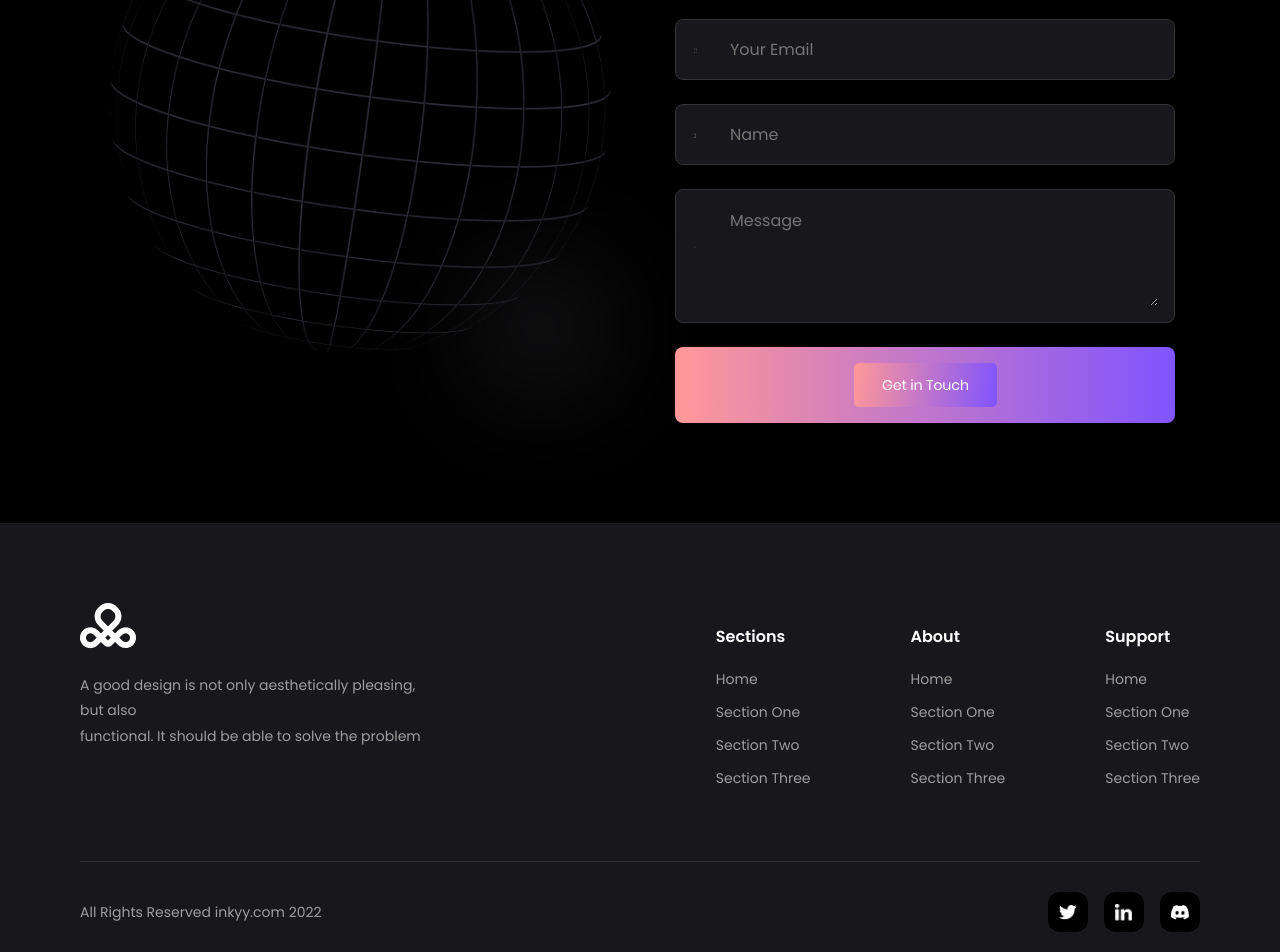
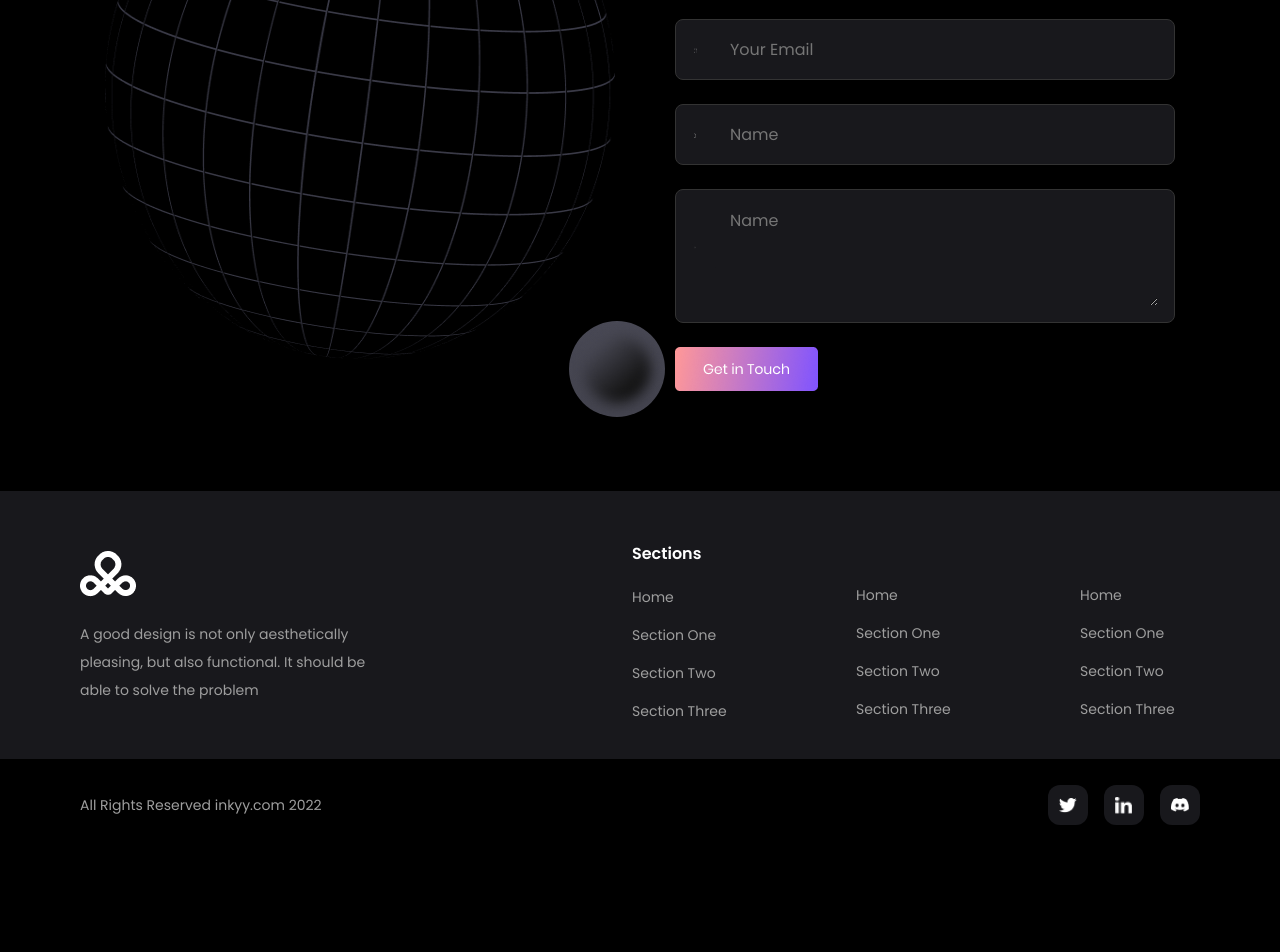
Before and after one commit to TARUN062005/figmaBanao, a React (Vite) app in the folder frontend/: page / in a window 1280 px wide. Shown: the part 6309-7261 px from the top of the page. After the commit the page ends 7160 px from the top, so only its background shows below. Built offline with nearby package versions, Linux system fonts and the light colour scheme.

Commit message:
updated the footer and contact

```diff
--- a/frontend/src/components/Contact/Contact.css
+++ b/frontend/src/components/Contact/Contact.css
@@ -93,32 +93,47 @@
 .wireframe-container {
     flex: 1;
     position: relative;
+    /* Sphere dimensions */
+    width: 542px;
+    height: 542px;
     display: flex;
     justify-content: center;
+    align-items: center;
 }
 
 .wireframe-sphere {
-    width: 100%;
-    max-width: 500px;
-    height: auto;
-    opacity: 0.8;
-}
-
-.blur-ellipse-top,
-.blur-ellipse-bottom {
-    position: absolute;
-    filter: blur(60px);
-    z-index: 0;
+    width: 542px;
+    height: 542px;
+    opacity: 1;
+    z-index: 1;
 }
 
 .blur-ellipse-top {
-    top: -10%;
-    left: 0;
+    position: absolute;
+    width: 64px;
+    height: 64px;
+    /* top: 3933px global vs sphere 3961px -> -28px local */
+    top: -28px;
+    /* left: 108px global vs sphere 130px -> -22px local */
+    left: -22px;
+    background: radial-gradient(1202.04% 1056.38% at 42.92% -7.08%, #494955 0%, #141414 100%);
+    backdrop-filter: blur(20px);
+    z-index: 2;
+    border-radius: 50%;
 }
 
 .blur-ellipse-bottom {
-    bottom: -10%;
-    right: 0;
+    position: absolute;
+    width: 96px;
+    height: 96px;
+    /* top: 4465px global vs sphere 3961px -> 504px local */
+    top: 504px;
+    /* left: 594px global vs sphere 130px -> 464px local */
+    left: 464px;
+    background: radial-gradient(1202.04% 1056.38% at 42.92% -7.08%, #494955 0%, #141414 100%);
+    backdrop-filter: blur(20px);
+    z-index: 2;
+    border-radius: 50%;
 }
 
 /* Contact Form */
@@ -183,16 +198,14 @@
 }
 
 .submit-btn {
-    background: linear-gradient(90deg, #ff9898, #8054ff);
-    border: none;
-    border-radius: 8px;
-    padding: 16px;
-    cursor: pointer;
-    transition: opacity 0.2s;
-    display: flex;
-    justify-content: center;
-    align-items: center;
+  background: transparent;   /* remove any background */
+  border: none;              /* remove button border */
+  padding: 0;                /* remove extra spacing */
+  margin: 0;
+  cursor: pointer;
+  display: inline-block;     /* shrink to image size */
 }
+
 
 .submit-btn:hover {
     opacity: 0.9;
--- a/frontend/src/components/Contact/Contact.jsx
+++ b/frontend/src/components/Contact/Contact.jsx
@@ -58,7 +58,7 @@ const Contact = () => {
 
             <div className="input-box message-input">
               <img src={fr6} alt="Message" />
-              <textarea placeholder="Message" className="hidden-textarea"></textarea>
+              <textarea placeholder="Name" className="hidden-textarea"></textarea>
             </div>
 
             <button className="submit-btn" type="submit">
--- a/frontend/src/components/Footer/Footer.css
+++ b/frontend/src/components/Footer/Footer.css
@@ -1,85 +1,127 @@
 .footer-section {
   width: 100%;
-    background-color: #18181c;
-    padding: 80px 0 20px;
   font-family: 'Poppins', sans-serif;
   color: #fff;
+  display: flex;
+  flex-direction: column;
 }
 
-.footer-container {
+/* ===== Shared Container ===== */
+
+.footer-content-container {
   max-width: 1440px;
   margin: 0 auto;
+  width: 100%;
   padding: 0 165px;
 }
 
-/* Top Section */
+/* ===== TOP SECTION ===== */
+
 .footer-top {
+  width: 100%;
+  min-height: 268px;
+  display: flex;
+  align-items: center;
+}
+
+/* Layout: brand left, nav right */
+
+.footer-top .footer-content-container {
   display: flex;
   justify-content: space-between;
-    flex-wrap: wrap;
-    gap: 60px;
-    margin-bottom: 60px;
+  align-items: flex-start;
 }
 
+/* ===== BRAND ===== */
+
 .footer-brand {
-    max-width: 350px;
+  max-width: 303px;
 }
 
 .footer-logo {
   width: 56px;
   height: auto;
-    margin-bottom: 24px;
+  margin-bottom: 23px;  /* space between logo and text */
+  margin-top: 31px;     /* pushes logo DOWN */
 }
+
 
 .footer-description {
   color: #9e9e9e;
   font-size: 14px;
-    line-height: 1.8;
+  line-height: 28px;
 }
+
+/* ===== NAVIGATION ===== */
 
 .footer-nav {
   display: flex;
-    gap: 100px;
-    flex-wrap: wrap;
+  gap: 104px; /* spacing between columns */
 }
+
+/* Each column */
+
+.nav-column {
+  display: flex;
+  flex-direction: column;
+  align-items: flex-start;
+  min-width: 120px;
+}
+
+/* Column heading */
 
 .nav-column h4 {
   font-size: 16px;
   font-weight: 600;
-    margin-bottom: 20px;
+  margin-bottom: 12px;
+  color: #ffffff;
 }
+
+/* 🔥 CRITICAL FIX — Align columns 2 & 3 with column 1 */
+
+.footer-nav .nav-column:nth-child(n+2)::before {
+  content: "";
+  display: block;
+  height: 44px;      /* heading height */
+  margin-bottom: 12px; /* same spacing as real heading */
+}
+
+/* Links */
 
 .nav-column a {
   display: block;
   color: #9e9e9e;
   font-size: 14px;
-    margin-bottom: 12px;
+  line-height: 38px;
+  text-decoration: none;
   transition: color 0.3s;
 }
 
 .nav-column a:hover {
-    color: white;
+  color: #ffffff;
 }
 
-.footer-divider {
-    border: none;
-    border-top: 1px solid rgba(255, 255, 255, 0.1);
-    margin-bottom: 30px;
+/* ===== BOTTOM BAR ===== */
+
+.footer-bottom {
+  width: 100%;
+  min-height: 92px;
+  display: flex;
+  align-items: center;
 }
 
-/* Bottom Bar */
-.footer-bottom {
+.footer-bottom-inner {
   display: flex;
   justify-content: space-between;
   align-items: center;
-    flex-wrap: wrap;
-    gap: 20px;
 }
 
 .copyright {
   color: #9e9e9e;
   font-size: 14px;
 }
+
+/* ===== SOCIAL ===== */
 
 .social-links {
   display: flex;
@@ -89,7 +131,7 @@
 .social-box {
   width: 40px;
   height: 40px;
-    background: black;
+  background: #18181c;
   border-radius: 12px;
   display: flex;
   justify-content: center;
@@ -107,32 +149,43 @@
   height: auto;
 }
 
+/* ===== RESPONSIVE ===== */
+
 @media (max-width: 1280px) {
-    .footer-container {
+  .footer-content-container {
     padding: 0 80px;
   }
 }
 
-@media (max-width: 1024px) {
+@media (max-width: 768px) {
+
   .footer-top {
+    padding: 40px 0;
+  }
+
+  .footer-content-container {
+    padding: 0 24px;
     flex-direction: column;
     gap: 40px;
   }
 
-    .footer-nav {
-        gap: 40px;
-        justify-content: space-between;
-        width: 100%;
-    }
+  .footer-top .footer-content-container {
+    flex-direction: column;
   }
 
-@media (max-width: 768px) {
-    .footer-container {
-        padding: 0 24px;
+  .footer-nav {
+    width: 100%;
+    justify-content: space-between;
   }
 
-    .footer-bottom {
+  .nav-column {
+    align-items: center;
+    text-align: center;
+  }
+
+  .footer-bottom-inner {
     flex-direction: column;
+    gap: 20px;
     text-align: center;
   }
 }
--- a/frontend/src/components/Footer/Footer.jsx
+++ b/frontend/src/components/Footer/Footer.jsx
@@ -5,23 +5,33 @@ import X_icon from "../../assets/ELEMENTS.png";
 import linkdin from "../../assets/Vector (2).png";
 import Discord from "../../assets/Vector (3).png";
 import group126 from "../../assets/Group 128.png";
+import group131 from "../../assets/Rectangle 57.png";
+import rect58 from "../../assets/Rectangle 58.png";
 
 const Footer = () => {
   return (
     <footer className="footer-section">
-      <div className="footer-container">
-
-        {/* Top Section */}
-        <div className="footer-top">
+      {/* Top Section */}
+      <div
+        className="footer-top"
+        style={{
+          backgroundImage: `url(${group131})`,
+          backgroundSize: 'cover',
+          backgroundPosition: 'center',
+          backgroundRepeat: 'no-repeat'
+        }}
+      >
+        <div className="footer-content-container">
           {/* Brand */}
           <div className="footer-brand">
             <img src={group126} alt="Squid Logo" className="footer-logo" />
             <p className="footer-description">
-              A good design is not only aesthetically pleasing, but also <br />
-              functional. It should be able to solve the problem
+              A good design is not only aesthetically pleasing, but also functional. It should be able to solve the problem
             </p>
+
           </div>
 
+          {/* Navigation (Only Sections) */}
           {/* Navigation */}
           <div className="footer-nav">
             <div className="nav-column">
@@ -32,27 +42,35 @@ const Footer = () => {
               <a href="#section-three">Section Three</a>
             </div>
             <div className="nav-column">
-              <h4>About</h4>
+
               <a href="#home">Home</a>
               <a href="#section-one">Section One</a>
               <a href="#section-two">Section Two</a>
               <a href="#section-three">Section Three</a>
             </div>
             <div className="nav-column">
-              <h4>Support</h4>
+
               <a href="#home">Home</a>
               <a href="#section-one">Section One</a>
               <a href="#section-two">Section Two</a>
               <a href="#section-three">Section Three</a>
             </div>
           </div>
+
         </div>
+      </div>
 
-        {/* Divider */}
-        <hr className="footer-divider" />
-
-        {/* Bottom Bar */}
-        <div className="footer-bottom">
+      {/* Bottom Bar */}
+      <div
+        className="footer-bottom"
+        style={{
+          backgroundImage: `url(${rect58})`,
+          backgroundSize: 'cover',
+          backgroundPosition: 'center',
+          backgroundRepeat: 'no-repeat'
+        }}
+      >
+        <div className="footer-content-container footer-bottom-inner">
           <span className="copyright">All Rights Reserved inkyy.com 2022</span>
 
           <div className="social-links">
```
Also changed, not shown: frontend/src/assets/Rectangle 57.png (added), frontend/src/assets/Rectangle 58.png (added). Lines whose indentation alone changed are shown as unchanged.
